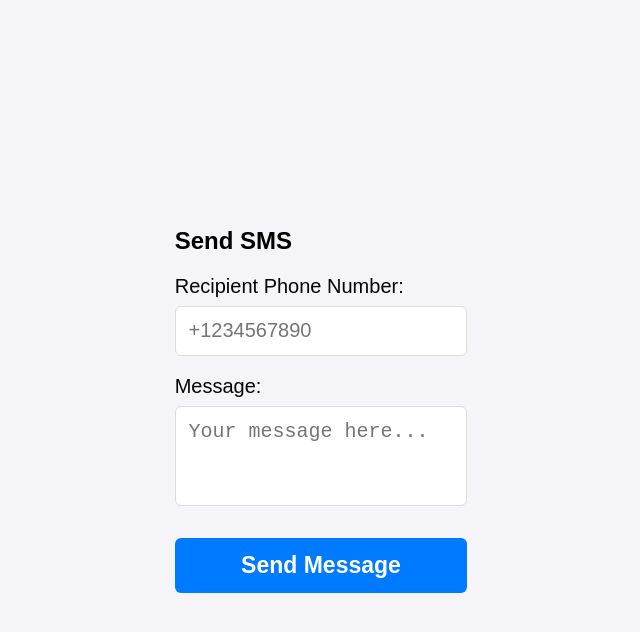
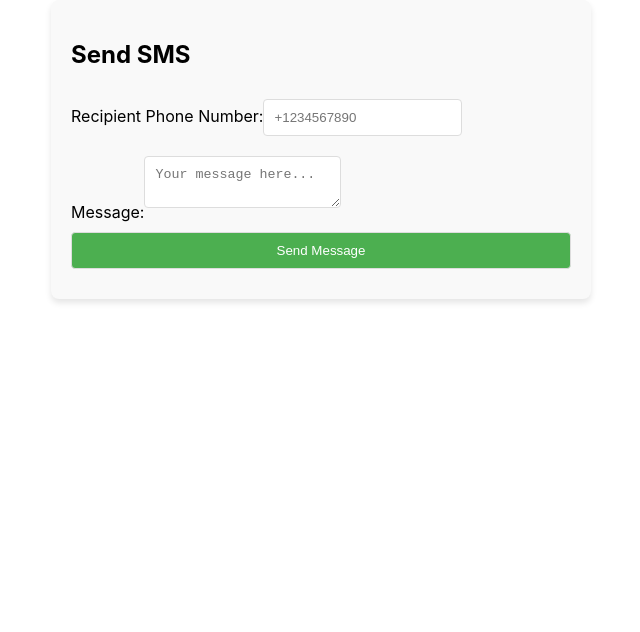
Before and after one commit to HarshadaSYadav/Send_Msg_Using_Twilio, a React (Create React App) app in the folder frontend/: page / in a window 1280 px wide. Shown: the top 632 px of the page, without its empty margins (319-959 px from the left). Built offline with nearby package versions, Linux system fonts and the light colour scheme.

Commit message:
Update SendMessage.css

```diff
--- a/frontend/src/SendMessage.css
+++ b/frontend/src/SendMessage.css
@@ -1,102 +1,43 @@
-/* General Styling */
-body {
-    font-family: 'Arial', sans-serif;
-    background-color: #f4f4f9;
-    margin: 0;
-    padding: 0;
-    display: flex;
-    justify-content: center;
-    align-items: center;
-    height: 100vh;
+/* SendMessage.css */
+.send-message-container {
+  padding: 20px;
+  max-width: 500px;
+  margin: 0 auto;
+  background-color: #f9f9f9;
+  border-radius: 8px;
+  box-shadow: 0 4px 6px rgba(0, 0, 0, 0.1);
 }
 
-/* Container */
-.container {
-    background: #afdfe1;
-    border-radius: 20px;
-    box-shadow: 0 4px 6px rgba(0, 0, 0, 0.1);
-    width: 120%;
-    height: 450px;
-    max-width: 700px;
-    padding: 2rem;
-    text-align: center;
+.send-message-container h2 {
+  font-size: 1.5rem;
+  margin-bottom: 20px;
 }
 
-/* Title */
-.container h1 {
-    font-size: 30px;
-    color: #060606;
-    margin-bottom: 1rem;
+.send-message-container form {
+  display: flex;
+  flex-direction: column;
 }
 
-/* Form Fields */
-form {
-    display: flex;
-    flex-direction: column;
+.send-message-container input,
+.send-message-container textarea,
+.send-message-container button {
+  margin: 10px 0;
+  padding: 10px;
+  border: 1px solid #ddd;
+  border-radius: 4px;
 }
 
-form div {
-    margin-bottom: 1.2rem;
-    text-align: left;
+.send-message-container button {
+  background-color: #4caf50;
+  color: white;
+  cursor: pointer;
 }
 
-label {
-    font-size: 20px;
-    color: #040404;
-    margin-bottom: 0.5rem;
-    display: block;
+.send-message-container button:hover {
+  background-color: #45a049;
 }
 
-input,
-textarea {
-    width: 100%;
-    padding: 0.8rem;
-    border: 1px solid #ddd;
-    border-radius: 6px;
-    font-size: 20px;
-    outline: none;
-    transition: border-color 0.3s ease;
-    box-sizing: border-box;
+.send-message-container p {
+  margin-top: 20px;
+  font-weight: bold;
 }
-
-input:focus,
-textarea:focus {
-    border-color: #007bff;
-}
-
-textarea {
-    resize: none;
-    height: 100px;
-}
-
-/* Button */
-button {
-    padding: 0.9rem;
-    margin-top: 8px;
-    font-size: 23px;
-    font-weight: bold;
-    color: #fff;
-    background-color: #007bff;
-    border: none;
-    border-radius: 6px;
-    cursor: pointer;
-    transition: background-color 0.3s ease;
-}
-
-button:hover {
-    background-color: #0056b3;
-}
-
-/* Response Message */
-p {
-    margin-top: 1.5rem;
-    font-size: 25px;
-    color: #03920a;
-}
-
-/* Responsive Design */
-@media (max-width: 768px) {
-    .container {
-        padding: 1.5rem;
-    }
-}
```
